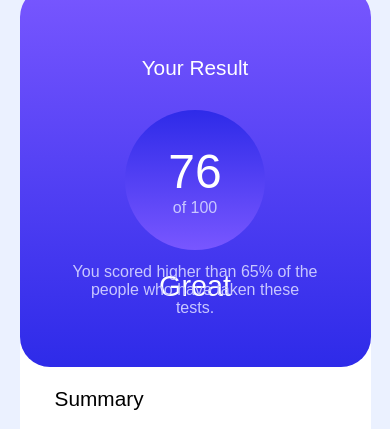
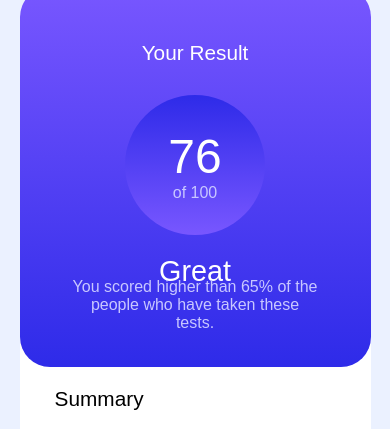
Before and after one commit to daaaan12/Challenge-FrontEnd-Mentor-9, a plain HTML site: page index.html in a window 390 px wide. Shown: the top 429 px of the page. Drawn offline with Linux system fonts and the light colour scheme.

Commit message:
Update style.css

```diff
--- a/assets/css/style.css
+++ b/assets/css/style.css
@@ -363,7 +363,7 @@ body {
 
     .txt-parag {
         width: 70%;
-        margin-top: -40px;
+        margin-top: -10px;
 
     }
 }
```
